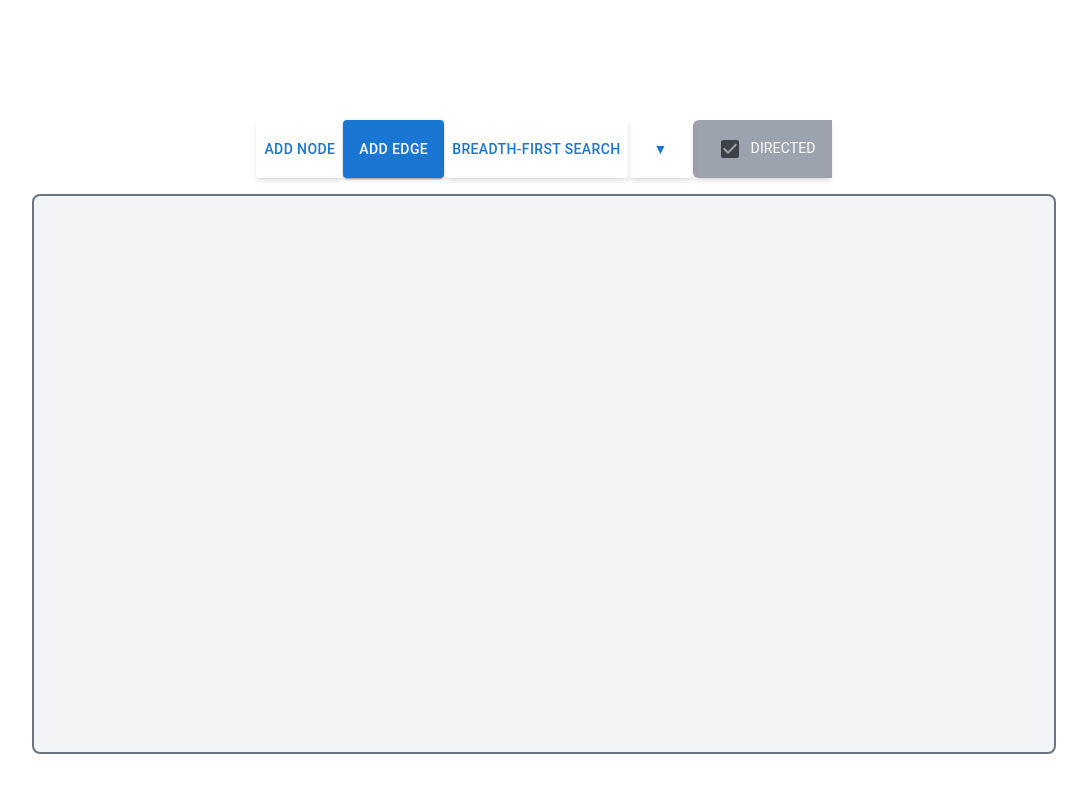
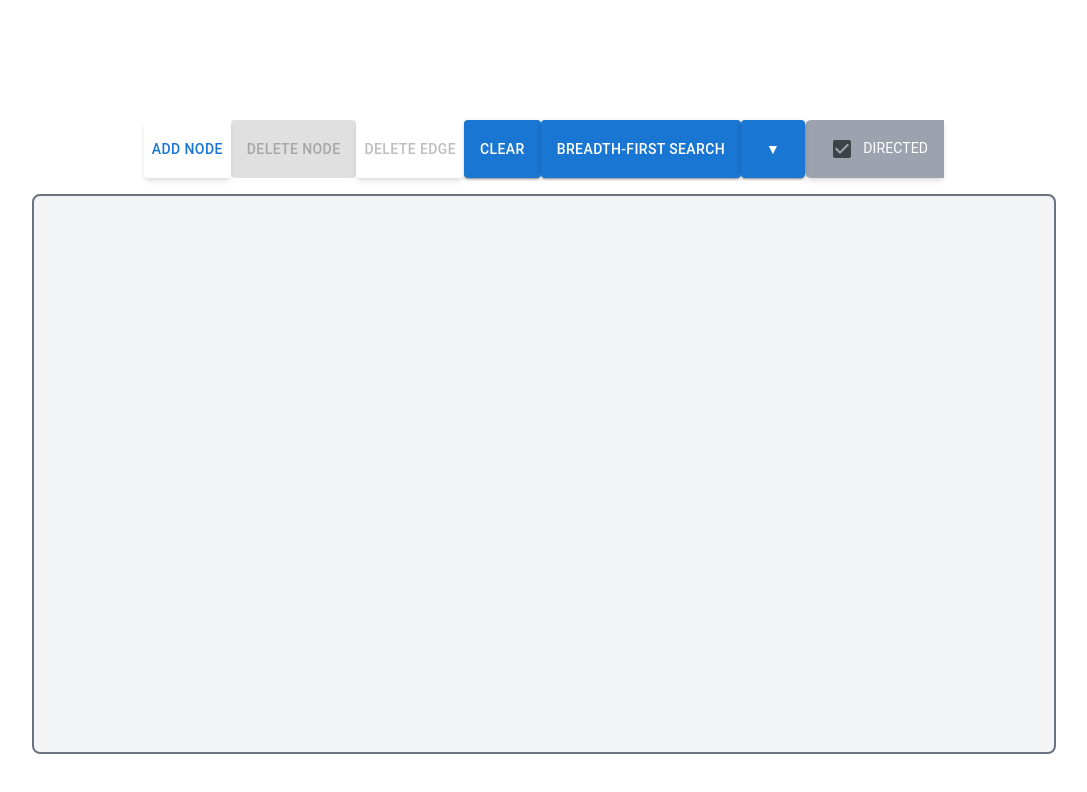
Before and after one commit to hriday330/graphVisualizer, a React (Create React App) app in the folder frontend/: page / in a window 1280 px wide. Shown: the top 792 px of the page, without its empty margins (96-1183 px from the left). Built offline with nearby package versions, Linux system fonts and the light colour scheme.

Commit message:
Add edge delete and node delete features

```diff
--- a/frontend/src/components/Graph/Graph.jsx
+++ b/frontend/src/components/Graph/Graph.jsx
@@ -15,6 +15,7 @@ function Graph() {
   const [nodes, setNodes] = useState([]);
   const [links, setLinks] = useState([]);
   const [selectedNode, setSelectedNode] = useState(null);
+  const [selectedEdge, setSelectedEdge] = useState(null);
   const [algorithm, setAlgorithm] = useState(graphAlgorithms[0]);
   const [visitedNodes, setVisitedNodes] = useState(new Set());
   const [directed, setDirected] = useState(true);
@@ -35,9 +36,28 @@ function Graph() {
     setLinks((prevLinks) => [...prevLinks, newLink]);
   };
 
-  const handleAddEdge = () => {
+  const handleClearNode = () => {
+    const updatedNodes = nodes.filter((node) => node !== selectedNode);
+    const updatedLinks = links.filter((link) => (
+      (link.target !== selectedNode) && (link.source !== selectedNode)));
+    setNodes(updatedNodes);
+    setLinks(updatedLinks);
+    if (selectedEdge
+      && (selectedEdge.source === selectedNode || selectedEdge.target === selectedNode)) {
+      setSelectedEdge(null);
+    }
     setSelectedNode(null);
   };
+
+  const handleClearEdge = () => {
+    const updatedLinks = links.filter((link) => link !== selectedEdge);
+    setLinks(updatedLinks);
+    setSelectedEdge(null);
+  };
+
+  const handleClear = () => {
+    //TODO: Implement with alert;
+  }
 
   const handleNodeClick = (node) => {
     if (selectedNode && node.index !== selectedNode.index) {
@@ -45,6 +65,14 @@ function Graph() {
       setSelectedNode(null);
     } else {
       setSelectedNode(node === selectedNode ? null : node);
+    }
+  };
+
+  const handleEdgeClick = (event, edge) => {
+    if (!selectedEdge) {
+      setSelectedEdge(edge);
+    } else {
+      setSelectedEdge(null);
     }
   };
 
@@ -107,13 +135,14 @@ function Graph() {
         event.subject.fy = null;
       });
 
-    svg.selectAll('.link')
+    const linkEnter = svg.selectAll('.link')
       .data(links)
       .enter()
       .append('line')
       .attr('class', 'link')
-      .attr('stroke', (d) => (d.visited ? 'red' : '#999'))
-      .attr('stroke-opacity', (d) => (d.visited ? 1 : 0.6));
+      .attr('stroke', (d) => (d.visited ? 'green' : '#999'))
+      .on('click', (event, d) => handleEdgeClick(event, d))
+      .attr('stroke-opacity', (d) => (d.visited ? 3 : 1.5));
 
     if (directed) svg.selectAll('.link').attr('marker-end', 'url(#arrowhead)'); // Add arrowhead marker
     const nodeEnter = svg.selectAll('.node')
@@ -135,14 +164,20 @@ function Graph() {
       .attr('text-anchor', 'middle')
       .attr('fill', 'white')
       .attr('alignment-baseline', 'middle')
-      .text((d) => d.id);
+      .text((d) => `${d.index}`);
     // Handle hover
     nodeEnter.on('mouseover', function onMouseOver() {
       d3.select(this).attr('fill', 'red');
     }).on('mouseout', function onMouseOut() {
       d3.select(this).attr('fill', (d) => (selectedNode === d ? 'red' : 'blue'));
     });
-  }, [nodes, links, selectedNode, visitedNodes, directed]);
+
+    linkEnter.on('mouseover', function onMouseOver() {
+      d3.select(this).attr('stroke', 'red');
+    }).on('mouseout', function onMouseOut() {
+      d3.select(this).attr('stroke', (d) => (selectedEdge === d ? 'red' : '#999'));
+    });
+  }, [nodes, links, selectedNode, selectedEdge, visitedNodes, directed]);
   return (
     <div className="flex flex-col items-center justify-center h-screen">
       <div className="h-[70vh] w-full max-w-screen-lg">
@@ -154,11 +189,14 @@ function Graph() {
             {' '}
             Add Node
           </Button>
-          <Button variant="contained" onClick={handleAddEdge}> Add Edge </Button>
+          <Button variant="contained" disabled={!selectedNode} onClick={handleClearNode}> Delete Node </Button>
+          <Button onClick={handleClearEdge} disabled={!selectedEdge} className="shadow-md"> Delete Edge </Button>
+          <Button variant="contained" onClick={handleClear}> Clear</Button>
           <SplitButton
             selectedOption={algorithm}
             options={graphAlgorithms}
             onClick={handleRunAlgorithm}
+            contained
           />
           <Typography
             sx={{ fontSize: '14px' }}
--- a/frontend/src/components/SplitButton/SplitButton.jsx
+++ b/frontend/src/components/SplitButton/SplitButton.jsx
@@ -39,6 +39,7 @@ function SplitButton({
         {selectedOption ? selectedOption.name : 'Select Algorithm'}
       </Button>
       <Button
+        variant={contained ? 'contained' : 'text'}
         onClick={handleMenuClick}
         className="px-2 py-2 text-blue-500 rounded-r-md shadow-md cursor-pointer focus:outline-none focus:ring focus:ring-blue-300"
       >
```
